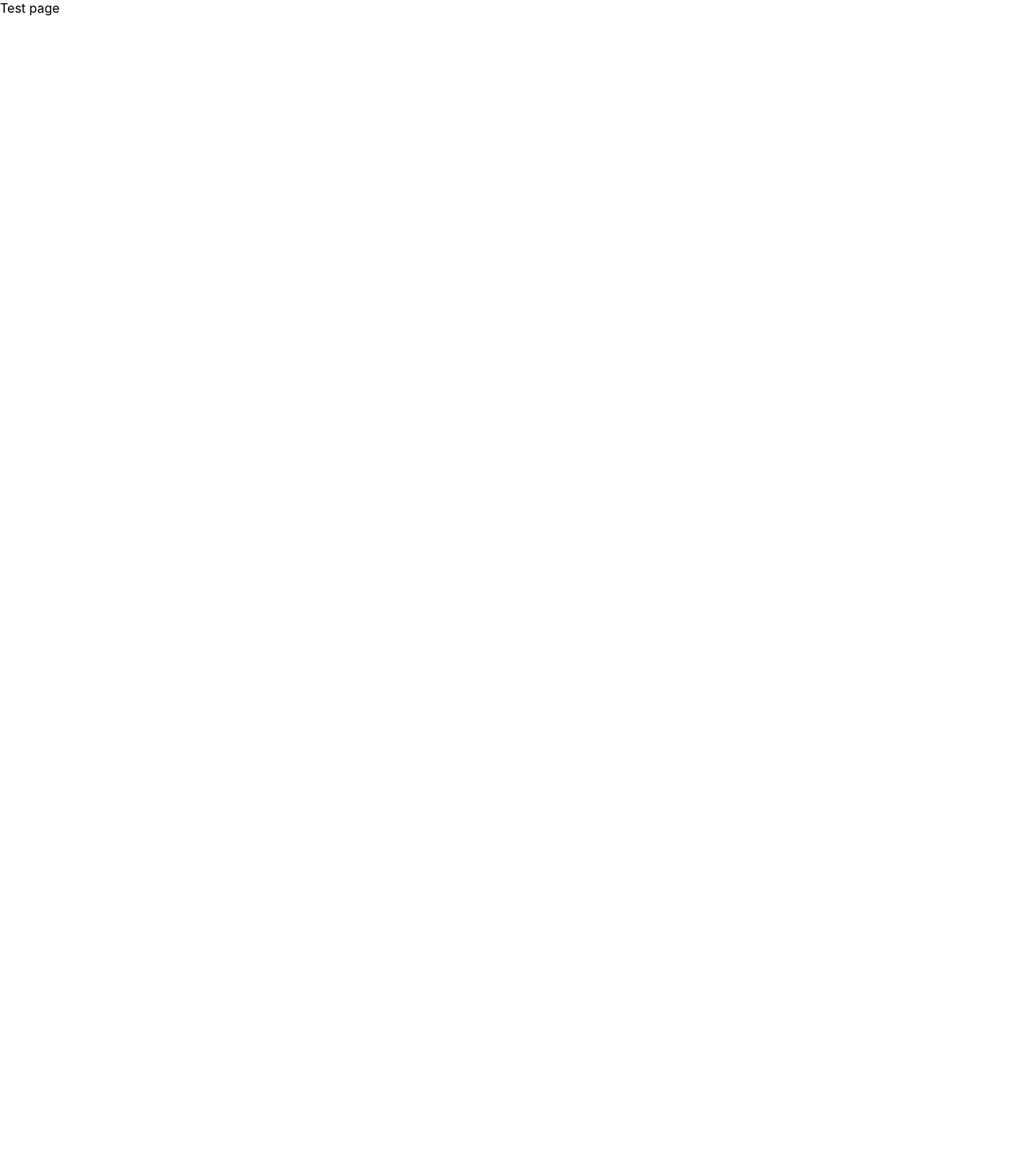
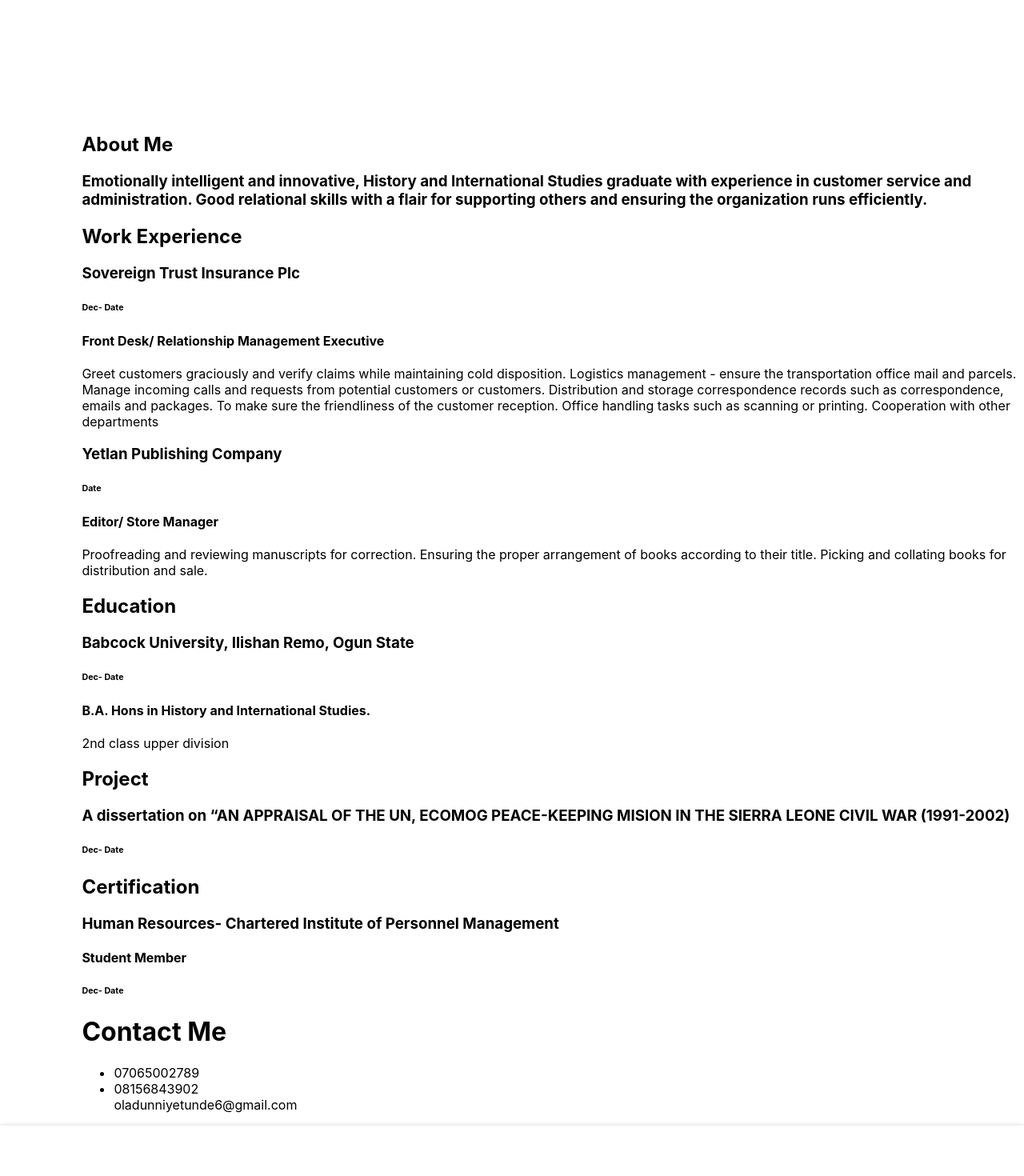
Before and after one commit to Proac-Tee/yetunde-portfolio-website, a React (Create React App) app: page / in a window 1280 px wide. Shown: the top 1470 px of the page at 80% size. Before the commit the page ends 800 px from the top, so only its background shows below. Built offline with nearby package versions, Linux system fonts and the light colour scheme.

Commit message:
feat: Card styling added

```diff
--- a/src/App.js
+++ b/src/App.js
@@ -1,7 +1,17 @@
+import { Fragment } from "react";
 import "./App.css";
+import Footer from "./components/Layout/Footer";
+import Header from "./components/Layout/Header";
+import Home from "./components/profiles/Home";
 
 function App() {
-  return <div>Test page</div>;
+  return (
+    <Fragment>
+      <Header />
+      <Home />
+      <Footer />
+    </Fragment>
+  );
 }
 
 export default App;
--- a/src/components/profiles/Contact.js
+++ b/src/components/profiles/Contact.js
@@ -1,4 +1,6 @@
 import React, { Fragment } from "react";
+
+import classes from "./Contact.module.css";
 
 const Contact = () => {
   return (
--- a/src/components/profiles/Home.js
+++ b/src/components/profiles/Home.js
@@ -1,11 +1,21 @@
 import React from "react";
+import Card from "../UI/Card";
+import About from "./About";
+import Contact from "./Contact";
+import Education from "./Education";
 import classes from "./Home.module.css";
+import Resume from "./Resume";
+import Skills from "./Skills";
 
 const Home = () => {
   return (
-    <section>
-      <div></div>
-    </section>
+    <Card>
+      <About />
+      <Resume />
+      <Skills />
+      <Education />
+      <Contact />
+    </Card>
   );
 };
 
```
